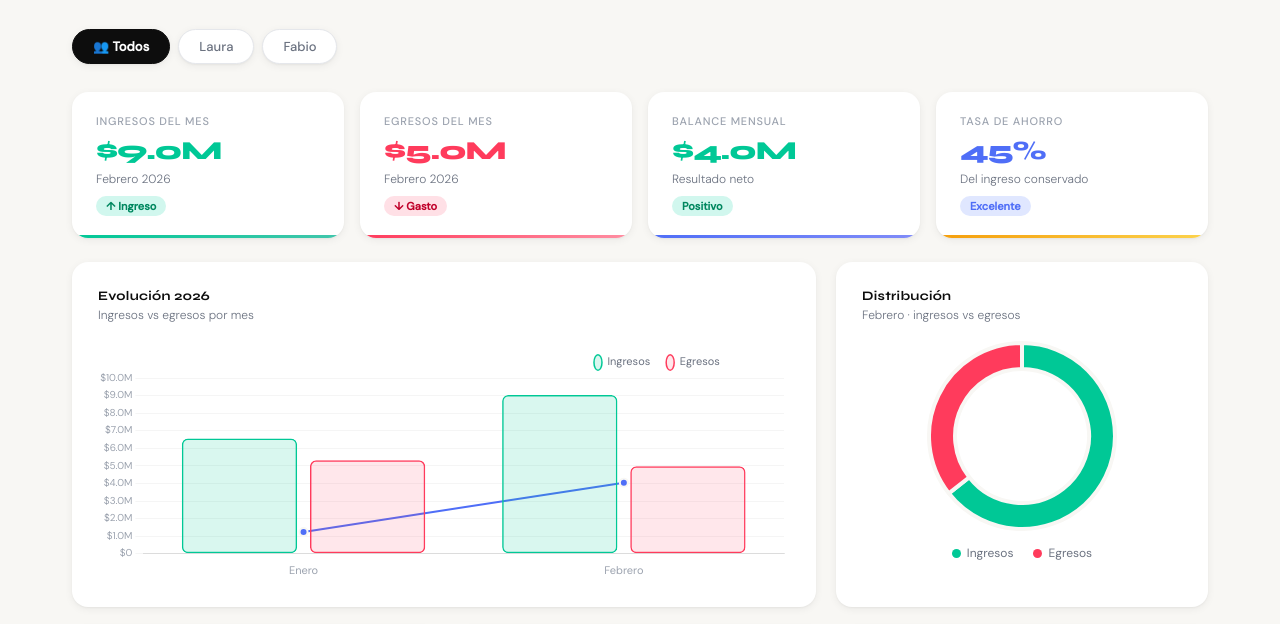
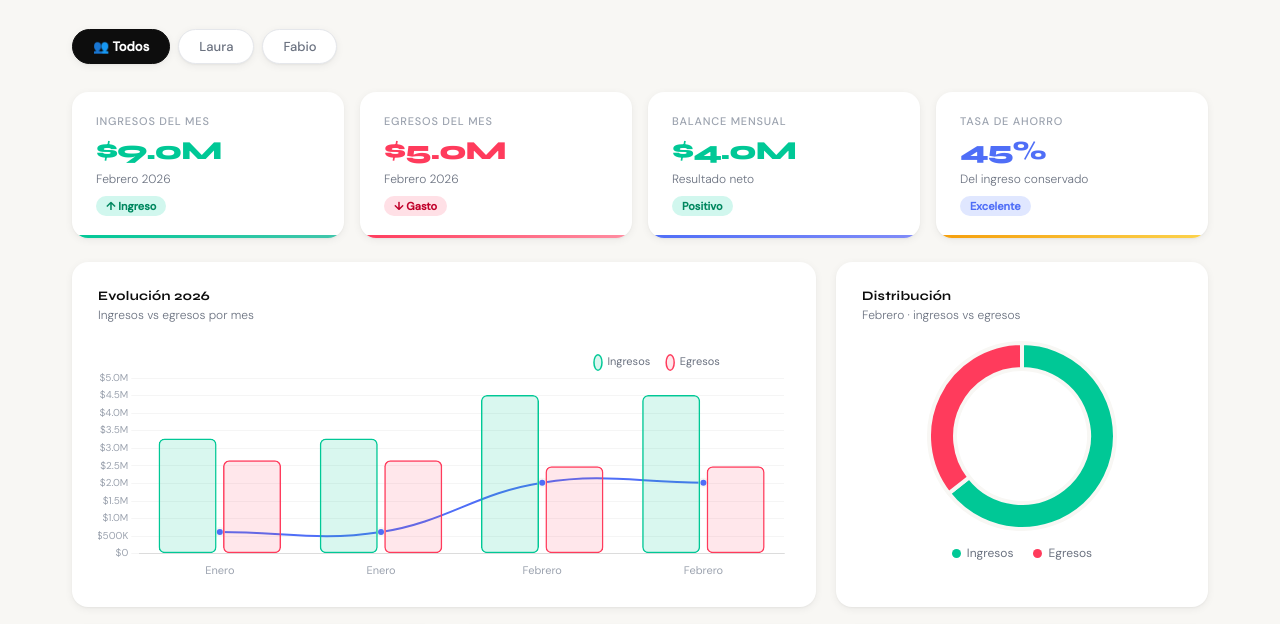
Before and after one commit to fabiobareiro/Dashbaord-laufab-finanzas, a plain HTML site: page index.html in a window 1280 px wide. Shown: the part 118-742 px from the top of the page. Drawn offline with nearby package versions, Linux system fonts and the light colour scheme.

Commit message:
📊 Reporte Febrero 2026 generado el 1 de Marzo

```diff
--- a/index.html
+++ b/index.html
@@ -249,14 +249,14 @@ footer{text-align:center;font-size:11px;color:var(--soft);padding:20px 0 8px;let
 const MN=["Enero","Febrero","Marzo","Abril","Mayo","Junio","Julio","Agosto","Septiembre","Octubre","Noviembre","Diciembre"];
 const AD={"0":{"ingresos":6555800,"egresos":5315498,"balance":1240302,"byCategoria":{"Alimentación":1445234,"Transporte":411934,"Ocio Y Salidas":463100,"Hogar":1010000,"Estilo de Vida":150000,"Trabajo Y Negocio":457200,"Impuestos":804540,"Salud y Deporte":24000,"Finanzas y Futuro":422000,"Mascotas":127490},"byPersona":{"Laura":3321498,"Fabio":1994000},"byPersonaIngresos":{"Laura":3222000,"Fabio":2885000}},"1":{"ingresos":9033240,"egresos":4986354,"balance":4046886,"byCategoria":{"Alimentación":997420,"Estilo de Vida":1073834,"Gastos Operativos":1619700,"Vivienda y Servicios":1177400,"Telefonía":118000},"byPersona":{"Fabio":3219000,"Laura":1767354},"byPersonaIngresos":{"Laura":6127240,"Fabio":2906000}}};
 const YEAR=2026;
-const ML=["Enero","Febrero"];
-const MI=[6555800,9033240];
-const ME=[5315498,4986354];
-const MB=[1240302,4046886];
+const ML=["Enero","Enero","Febrero","Febrero"];
+const MI=[3277900,3277900,4516620,4516620];
+const ME=[2657749,2657749,2493177,2493177];
+const MB=[620151,620151,2023443,2023443];
 const CC=["#6C63FF","#FF6584","#43C6AC","#FFB347","#4FC3F7","#A78BFA","#34D399","#FB923C"];
 const PC_COLORS=["#4F6EF7","#FF6584","#43C6AC","#FFB347"];
 const PERSONAS=["Laura","Fabio"];
-const MBP={"Laura":{"ingresos":[3222000,6127240],"egresos":[3321498,1767354],"balance":[-99498,4359886]},"Fabio":{"ingresos":[2885000,2906000],"egresos":[1994000,3219000],"balance":[891000,-313000]}};
+const MBP={"Laura":{"ingresos":[1611000,1611000,3063620,3063620],"egresos":[1660749,1660749,883677,883677],"balance":[-49749,-49749,2179943,2179943]},"Fabio":{"ingresos":[1442500,1442500,1453000,1453000],"egresos":[997000,997000,1609500,1609500],"balance":[445500,445500,-156500,-156500]}};
 
 let currentMonth=1;
 let currentPersona='todos';
```
